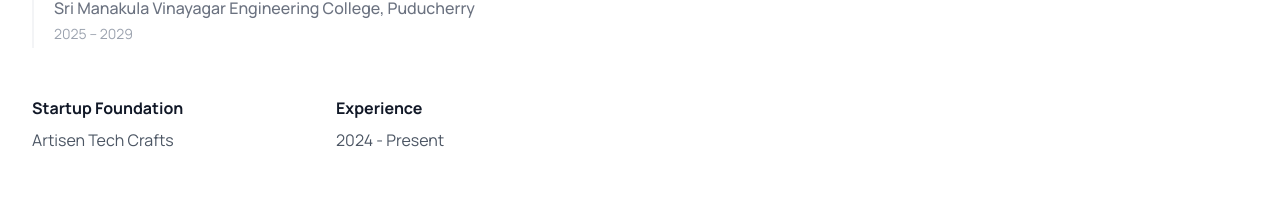
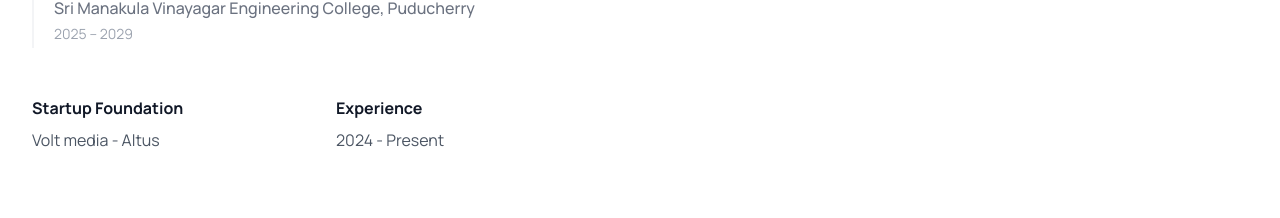
Before and after one commit to rkivln/animated-portfolio-website, a React (Vite) app: page / in a window 1280 px wide. Shown: the part 1420-1638 px from the top of the page. Built offline with nearby package versions, Linux system fonts and the light colour scheme.

Commit message:
Update About.tsx

```diff
--- a/components/About.tsx
+++ b/components/About.tsx
@@ -36,7 +36,7 @@
             <div className="grid grid-cols-2 gap-6 pt-6">
               <div>
                 <h4 className="font-semibold text-gray-900 mb-2">Startup Foundation</h4>
-                <p className="text-gray-600">Artisen Tech Crafts</p>
+                <p className="text-gray-600">Volt media - Altus</p>
               </div>
               <div>
                 <h4 className="font-semibold text-gray-900 mb-2">Experience</h4>
```
